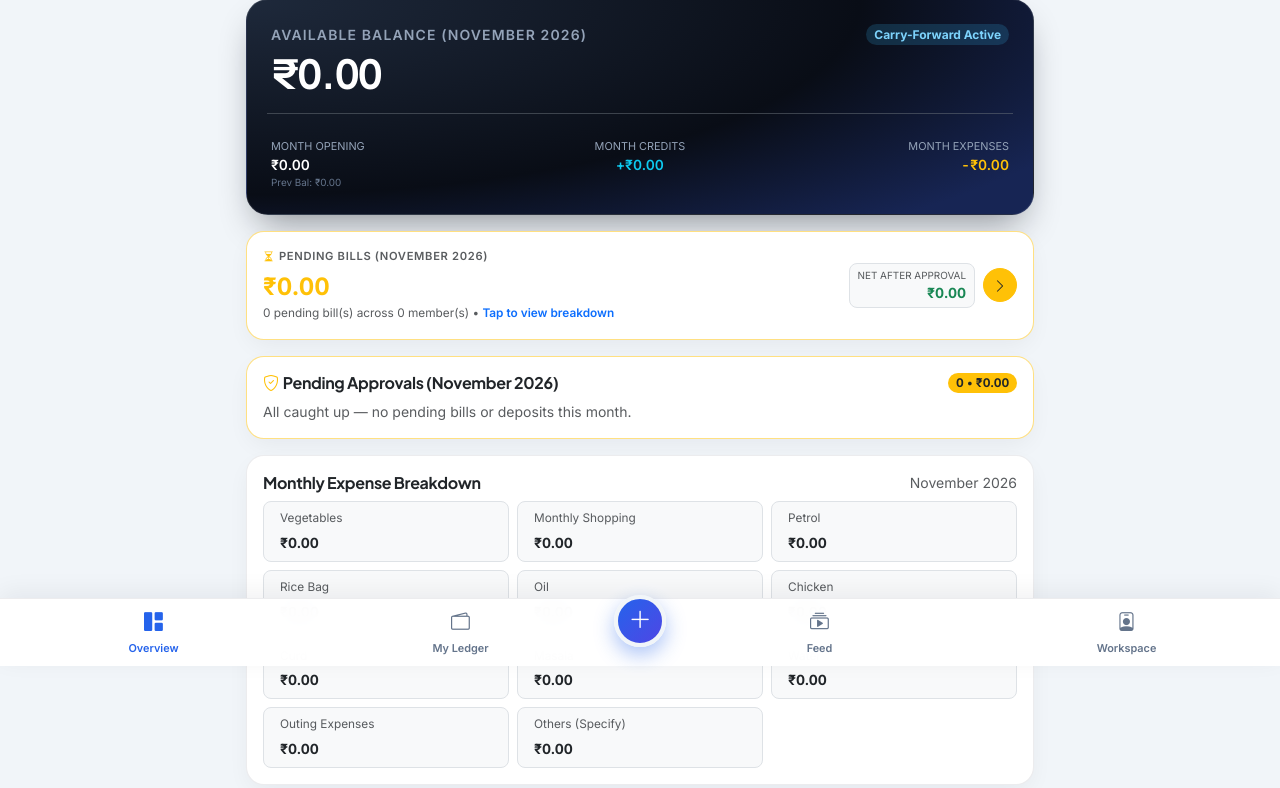
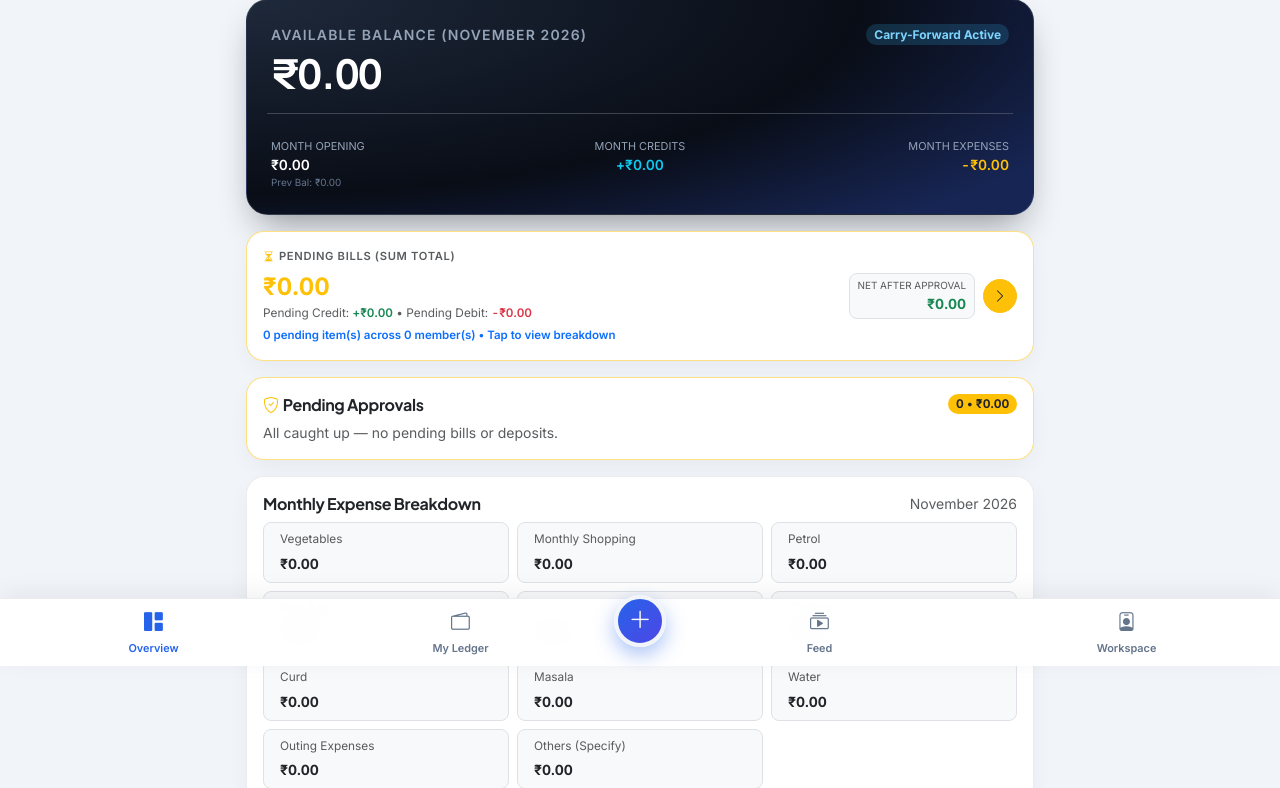
Before and after one commit to Bmk265/Tharvatha-Cheptha, a Flask app: page / in a window 1280 px wide. Shown: the part 134-922 px from the top of the page. Run offline with Flask 3, Linux system fonts and the light colour scheme; a user stored in the database is signed in; tables that the repository leaves empty hold one stand-in row (values such as "Sample post"); grey boxes marked "Sample" are stand-in pictures.

Commit message:
Update dashboard.html

```diff
--- a/templates/dashboard.html
+++ b/templates/dashboard.html
@@ -56,11 +56,15 @@
   <div class="d-flex justify-content-between align-items-center gap-2">
     <div class="flex-grow-1 min-w-0">
       <div class="text-uppercase small fw-semibold text-muted" style="font-size: 0.7rem; letter-spacing: 0.06em;">
-        <i class="bi bi-hourglass-split text-warning me-1"></i>Pending Bills ({{ current_month_label }})
+        <i class="bi bi-hourglass-split text-warning me-1"></i>Pending Bills (Sum Total)
       </div>
       <div class="fw-bold fs-4 text-warning num-tabular mt-1">₹{{ "%.2f"|format(pending_amount) }}</div>
       <div class="text-muted" style="font-size: 0.74rem;">
-        {{ pending_claims|length }} pending bill(s) across {{ pending_by_user|length }} member(s) • <span class="text-primary fw-semibold">Tap to view breakdown</span>
+        Pending Credit: <span class="text-success fw-semibold num-tabular">+₹{{ "%.2f"|format(pending_credits) }}</span> •
+        Pending Debit: <span class="text-danger fw-semibold num-tabular">-₹{{ "%.2f"|format(pending_debits) }}</span>
+      </div>
+      <div class="text-primary fw-semibold mt-1" style="font-size: 0.72rem;">
+        {{ pending_claims|length }} pending item(s) across {{ pending_by_user|length }} member(s) • Tap to view breakdown
       </div>
     </div>
     <div class="d-flex align-items-center gap-2 flex-shrink-0">
@@ -97,7 +101,11 @@
               <span class="avatar-circle avatar-sm">{{ person.user_name[:1]|upper }}</span>
               <div class="min-w-0">
                 <div class="fw-bold small text-dark text-truncate">{{ person.user_name }}</div>
-                <div class="text-muted" style="font-size: 0.72rem;">{{ person.count }} pending item(s)</div>
+                <div class="text-muted" style="font-size: 0.7rem;">
+                  {{ person.count }} item(s) •
+                  <span class="text-success num-tabular">+₹{{ "%.2f"|format(person.credit_amount) }}</span> /
+                  <span class="text-danger num-tabular">-₹{{ "%.2f"|format(person.debit_amount) }}</span>
+                </div>
               </div>
             </div>
             <div class="d-flex align-items-center gap-2 flex-shrink-0">
@@ -106,12 +114,22 @@
             </div>
           </button>
         {% else %}
-          <div class="text-center text-muted small py-4">No pending bills for {{ current_month_label }}.</div>
+          <div class="text-center text-muted small py-4">No pending bills right now.</div>
         {% endfor %}
       </div>
-      <div class="modal-footer bg-light border-top d-flex justify-content-between align-items-center">
-        <span class="fw-bold small text-uppercase text-muted">Sum Total</span>
-        <span class="fw-bold fs-5 text-warning num-tabular">₹{{ "%.2f"|format(pending_amount) }}</span>
+      <div class="modal-footer bg-light border-top flex-column align-items-stretch gap-1">
+        <div class="d-flex justify-content-between align-items-center small">
+          <span class="text-muted">Pending Credit Total</span>
+          <span class="fw-semibold text-success num-tabular">+₹{{ "%.2f"|format(pending_credits) }}</span>
+        </div>
+        <div class="d-flex justify-content-between align-items-center small">
+          <span class="text-muted">Pending Debit Total</span>
+          <span class="fw-semibold text-danger num-tabular">-₹{{ "%.2f"|format(pending_debits) }}</span>
+        </div>
+        <div class="d-flex justify-content-between align-items-center pt-1 border-top">
+          <span class="fw-bold small text-uppercase text-muted">Sum Total</span>
+          <span class="fw-bold fs-5 text-warning num-tabular">₹{{ "%.2f"|format(pending_amount) }}</span>
+        </div>
       </div>
     </div>
   </div>
@@ -134,9 +152,19 @@
         <button type="button" class="btn-close" data-bs-dismiss="modal"></button>
       </div>
       <div class="modal-body pt-1" id="personPendingTransactionsList"></div>
-      <div class="modal-footer bg-light border-top d-flex justify-content-between align-items-center">
-        <span class="fw-bold small text-uppercase text-muted">Total</span>
-        <span class="fw-bold fs-5 text-warning num-tabular" id="personPendingModalTotal">₹0.00</span>
+      <div class="modal-footer bg-light border-top flex-column align-items-stretch gap-1">
+        <div class="d-flex justify-content-between align-items-center small">
+          <span class="text-muted">Pending Credit</span>
+          <span class="fw-semibold text-success num-tabular" id="personPendingModalCredit">+₹0.00</span>
+        </div>
+        <div class="d-flex justify-content-between align-items-center small">
+          <span class="text-muted">Pending Debit</span>
+          <span class="fw-semibold text-danger num-tabular" id="personPendingModalDebit">-₹0.00</span>
+        </div>
+        <div class="d-flex justify-content-between align-items-center pt-1 border-top">
+          <span class="fw-bold small text-uppercase text-muted">Sum Total</span>
+          <span class="fw-bold fs-5 text-warning num-tabular" id="personPendingModalTotal">₹0.00</span>
+        </div>
       </div>
     </div>
   </div>
@@ -146,7 +174,7 @@
 {% if is_cashier %}
   <div class="card p-3 mb-3 border-warning border-opacity-50">
     <div class="d-flex justify-content-between align-items-center mb-2">
-      <h6 class="fw-bold mb-0"><i class="bi bi-shield-check text-warning me-1"></i>Pending Approvals ({{ current_month_label }})</h6>
+      <h6 class="fw-bold mb-0"><i class="bi bi-shield-check text-warning me-1"></i>Pending Approvals</h6>
       <span class="badge bg-warning text-dark rounded-pill num-tabular">{{ pending_claims|length }} • ₹{{ "%.2f"|format(pending_amount) }}</span>
     </div>
 
@@ -159,6 +187,7 @@
             <div class="d-flex gap-1 flex-wrap my-1">
               <span class="badge {{ 'bg-success' if is_dep else 'bg-danger' }} rounded-pill">{{ 'CREDIT' if is_dep else 'DEBIT' }}</span>
               <span class="badge bg-dark rounded-pill">{{ c.category }}</span>
+              <span class="badge bg-white text-muted border rounded-pill">{{ c.created_at.strftime('%d %b %Y') }}</span>
             </div>
             <div class="small text-muted">{{ c.remarks }}</div>
           </div>
@@ -178,7 +207,7 @@
         </div>
       </div>
     {% else %}
-      <p class="text-muted small mb-0">All caught up — no pending bills or deposits this month.</p>
+      <p class="text-muted small mb-0">All caught up — no pending bills or deposits.</p>
     {% endfor %}
   </div>
 
@@ -367,6 +396,8 @@
 
     document.getElementById('personPendingModalTitle').textContent = person.user_name + "'s Pending Bills";
     document.getElementById('personPendingModalSubtitle').textContent = person.count + ' pending transaction(s)';
+    document.getElementById('personPendingModalCredit').textContent = '+₹' + Number(person.credit_amount || 0).toFixed(2);
+    document.getElementById('personPendingModalDebit').textContent = '-₹' + Number(person.debit_amount || 0).toFixed(2);
     document.getElementById('personPendingModalTotal').textContent = '₹' + Number(person.total_amount).toFixed(2);
 
     const listEl = document.getElementById('personPendingTransactionsList');
```
